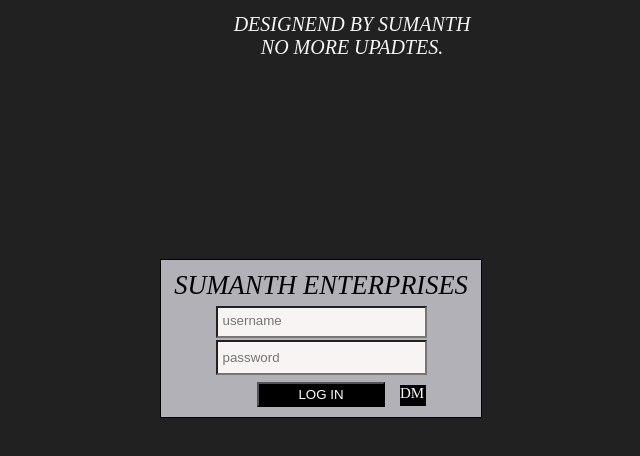
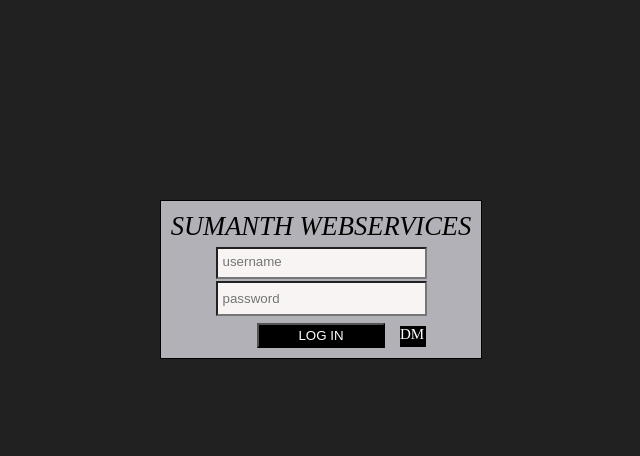
Before and after one commit to chhvnvsumanth/sumanthwebservices, a plain HTML site: page index.html in a window 1280 px wide. Shown: the whole page, without its empty margins (288-928 px from the left). Drawn offline with Linux system fonts and the light colour scheme.

Commit message:
Update index.html

```diff
--- a/index.html
+++ b/index.html
@@ -4,15 +4,15 @@
     <meta charset="UTF-8">
     <meta http-equiv="X-UA-Compatible" content="IE=edge">
     <meta name="viewport" content="width=device-width, initial-scale=1.0">
-    <title>SUMANTH ENTERPRISES</title>
+    <title>SUMANTH WEB SERVICES</title>
 </head>
 <body>
-    <p class="name"><i>DESIGNEND BY SUMANTH <br>NO MORE UPADTES.</i></p>
+
 
     <form id="login-form">
     <div class="image">
     </div>
-    <div class="border" id="login-form"><i class="ins">SUMANTH ENTERPRISES</i>
+    <div class="border" id="login-form"><i class="ins">SUMANTH WEBSERVICES</i>
         <br>
        <input class="enter" placeholder="username" id="username" >
         <br>
```
